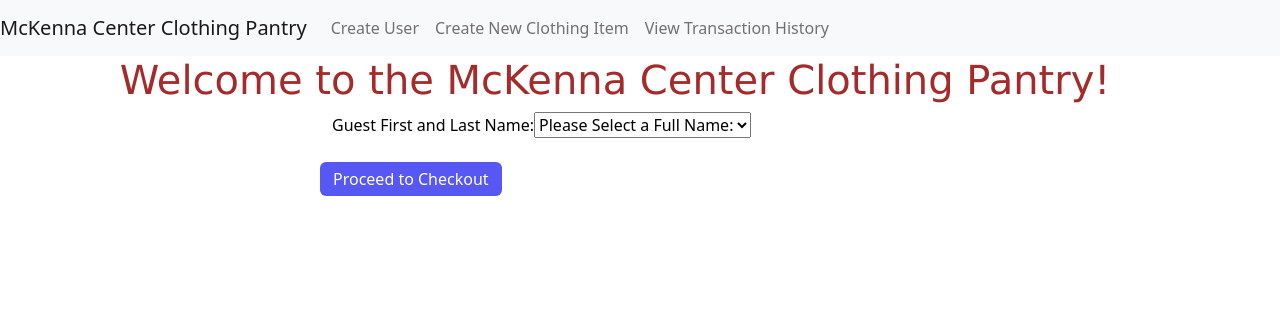
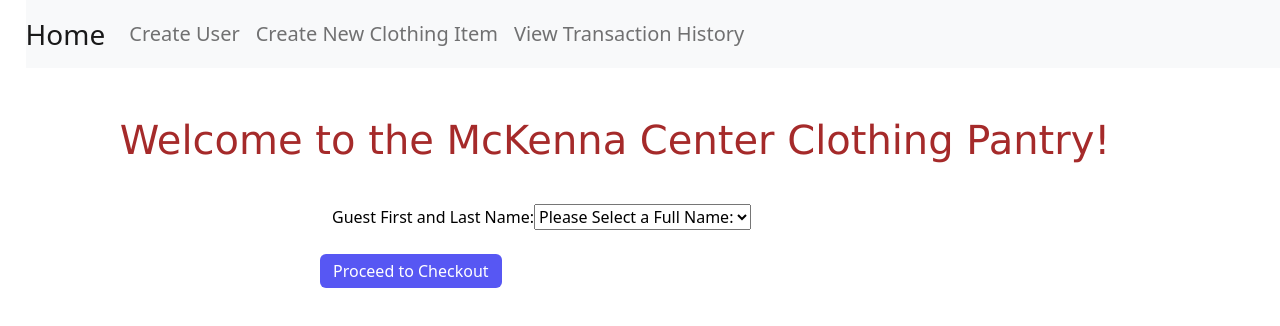
Before and after one commit to amdg-shipley/clothing-app, a React (Create React App) app: page / in a window 1280 px wide. Shown: the top 326 px of the page. Built offline with nearby package versions, Linux system fonts and the light colour scheme.

Commit message:
finishing touches before tomorrow's showcase

```diff
--- a/src/History.js
+++ b/src/History.js
@@ -8,8 +8,9 @@
 
     return (
         <React.Fragment>
-            <nav class="navbar navbar-expand-lg navbar-light bg-light">
-                    <Link class="navbar-brand" to="/">McKenna Center Clothing Pantry</Link>
+            <div className='navigationcontainer'>
+                <nav class="navbar navbar-expand-lg navbar-light bg-light">
+                    <Link class="navbar-brand" to="/">Home</Link>
                     <button class="navbar-toggler" type="button" data-toggle="collapse" data-target="#navbarNav" aria-controls="navbarNav" aria-expanded="false" aria-label="Toggle navigation">
                         <span class="navbar-toggler-icon"></span>
                     </button>
@@ -27,10 +28,11 @@
                         </ul>
                     </div>
                 </nav>
+            </div>
             <div class="SiteHeading">
                 <h1>Transaction History</h1>
             </div>
-            <div>
+            <div className='elements'>
                 {checkoutHistory.map((checkout)=>{
                         const {id,clothingType,clothingQuantity,firstName,lastName,guestID} = checkout;
                         return (
--- a/src/createClothing.js
+++ b/src/createClothing.js
@@ -25,8 +25,9 @@
 
     return (
         <React.Fragment>
+            <div className='navigationcontainer'>
                 <nav class="navbar navbar-expand-lg navbar-light bg-light">
-                    <Link class="navbar-brand" to="/">McKenna Center Clothing Pantry</Link>
+                    <Link class="navbar-brand" to="/">Home</Link>
                     <button class="navbar-toggler" type="button" data-toggle="collapse" data-target="#navbarNav" aria-controls="navbarNav" aria-expanded="false" aria-label="Toggle navigation">
                         <span class="navbar-toggler-icon"></span>
                     </button>
@@ -44,15 +45,13 @@
                         </ul>
                     </div>
                 </nav>
+            </div>
             <div class="SiteHeading">
                 <h1>Create New Clothing Item</h1>
-                {/* <div className='navlinks'>
-                    <Link to='../'>Back to Home</Link>
-                </div> */}
             </div>
             <form>
                 <div class="container">
-                    <div>
+                    <div className='inputs'>
                         <label htmlFor='itemName'>Item Name: </label>
                         <input
                             type='text'
@@ -63,7 +62,7 @@
                         >
                         </input>
                     </div>
-                    <div>
+                    <div className='inputs'>
                         <label htmlFor='pointCost'>Point Cost: </label>
                         <input
                             type='number'
@@ -87,8 +86,11 @@
                     </div>
                 </div>
                 <button type='submit' class="btn" onClick={handleSubmit}>Submit Request</button>
-                <p>Please Note: the <em>Point Limit</em> does not prevent the guest from purchasing a piece of clothing. Instead, it informs the staff member that the guest has reached the assigned limit and proceeds with the purchase regardless.</p>
+                <div className='container'>
+                    <p className='specialnote'>Please Note: the <em>Point Limit</em> does not prevent the guest from purchasing a piece of clothing. Instead, it informs the staff member that the guest has reached the assigned limit and proceeds with the purchase regardless.</p>
+                </div>
             </form>
+            <div className='elements'>
                 {items.map((item)=>{
                     const {id,itemName,pointCost,limit} = item;
                     return (
@@ -99,6 +101,7 @@
                         </div>
                     )
                 })}
+            </div>
         </React.Fragment>
     );
 
--- a/src/createUser.js
+++ b/src/createUser.js
@@ -26,8 +26,9 @@
 
     return (
         <React.Fragment>
+            <div className='navigationcontainer'>
                 <nav class="navbar navbar-expand-lg navbar-light bg-light">
-                    <Link class="navbar-brand" to="/">McKenna Center Clothing Pantry</Link>
+                    <Link class="navbar-brand" to="/">Home</Link>
                     <button class="navbar-toggler" type="button" data-toggle="collapse" data-target="#navbarNav" aria-controls="navbarNav" aria-expanded="false" aria-label="Toggle navigation">
                         <span class="navbar-toggler-icon"></span>
                     </button>
@@ -45,11 +46,9 @@
                         </ul>
                     </div>
                 </nav>
+            </div>
             <div class="SiteHeading">
                 <h1>Create New User</h1>
-                {/* <div className='navlinks'>
-                    <Link to='../'>Back to Home</Link>
-                </div> */}
             </div>
             <form>
                 <div class="container">
@@ -90,6 +89,7 @@
                 </div>
                 <button type='submit' class="btn" onClick={handleSubmit}>Submit Request</button>
             </form>
+            <div className='elements'>
                 {guests.map((guest)=>{
                     const {id,firstName,lastName,startingPoints} = guest;
                     return (
@@ -100,6 +100,7 @@
                         </div>
                     )
                 })}
+            </div>
         </React.Fragment>
     )
 
--- a/src/homePage.js
+++ b/src/homePage.js
@@ -52,8 +52,9 @@
     if (!isCheckout) {
         return (
             <React.Fragment>
+                <div className='navigationcontainer'>
                     <nav class="navbar navbar-expand-lg navbar-light bg-light">
-                    <Link class="navbar-brand" to="/">McKenna Center Clothing Pantry</Link>
+                        <Link class="navbar-brand" to="/">Home</Link>
                         <button class="navbar-toggler" type="button" data-toggle="collapse" data-target="#navbarNav" aria-controls="navbarNav" aria-expanded="false" aria-label="Toggle navigation">
                             <span class="navbar-toggler-icon"></span>
                         </button>
@@ -71,6 +72,7 @@
                             </ul>
                         </div>
                     </nav>
+                </div>
                 <div class="SiteHeading">
                     <h1>Welcome to the McKenna Center Clothing Pantry!</h1>
                 </div>
@@ -122,6 +124,7 @@
                     </div>
                     <button type='submit' onClick={handleSubmit} className='btn'>Submit Item</button>
                 </form>
+                <div>
                     {checkouts.map((checkout)=>{
                         const {id,clothingType,clothingQuantity} = checkout;
                         return (
@@ -131,6 +134,7 @@
                             </div>
                         )
                     })}
+                </div>
                 <button type='submit' onClick={finishCheckout} className='btn'>End Checkout and Return to Home</button>
             </React.Fragment>
         )
--- a/src/styles.css
+++ b/src/styles.css
@@ -8,6 +8,8 @@
     color: rgb(119, 6, 163);
     font-family: Verdana, Geneva, Tahoma, sans-serif;
     text-align: center;
+    margin-top: 3rem;
+    margin-bottom: 2rem;
 }
 
 /* Mr. Shipley added to center the forms */
@@ -19,6 +21,16 @@
 	margin-right: 25%;
 	color: black;
 }
+
+.navigationcontainer {
+	display: flex;
+	flex-direction: column;
+	padding: 15;
+	margin-left: 2%;
+	color: black;
+}
+
+
 
 button {
 	display: flex;
@@ -54,10 +66,6 @@
     margin-bottom: 0.5rem;
 }
 
-.navlinks {
-    margin-bottom: 1rem;
-}
-
 button {
     margin-top: 1rem;
 }
@@ -81,3 +89,25 @@
   .lbl {
     font-weight: bold;
   }
+
+  .navbar-brand {
+    font-size: 1.75rem;
+  }
+
+  .nav-link {
+    font-size: 1.25rem;
+  }
+
+  input {
+    margin-left: 1rem;
+  }
+
+  .specialnote {
+    margin-top: 2rem;
+    text-align: center;
+  }
+
+  .elements {
+    margin-left: 2%;
+    margin-right: 2%;
+  }
```
Lines whose indentation alone changed are shown as unchanged.
